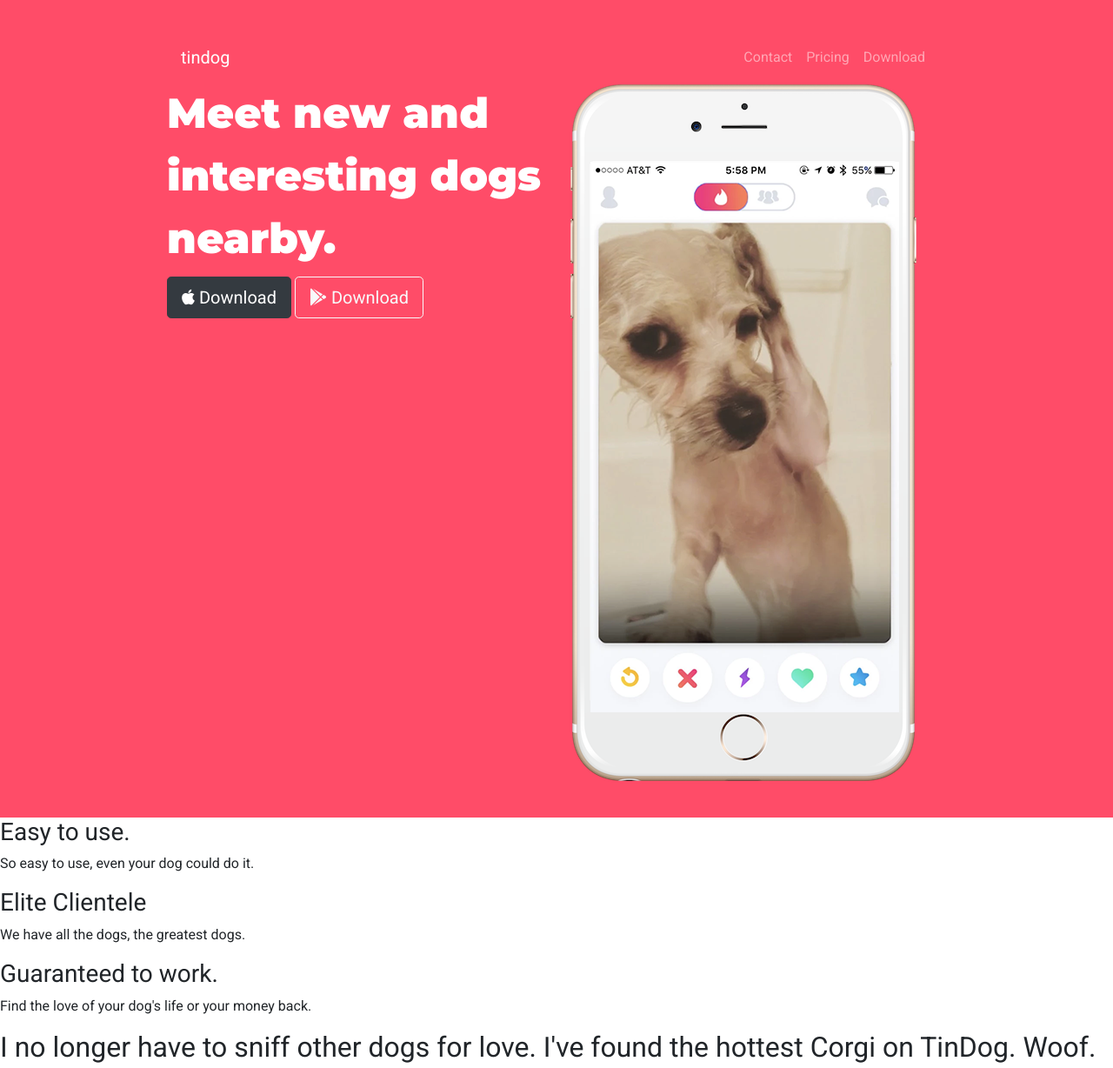
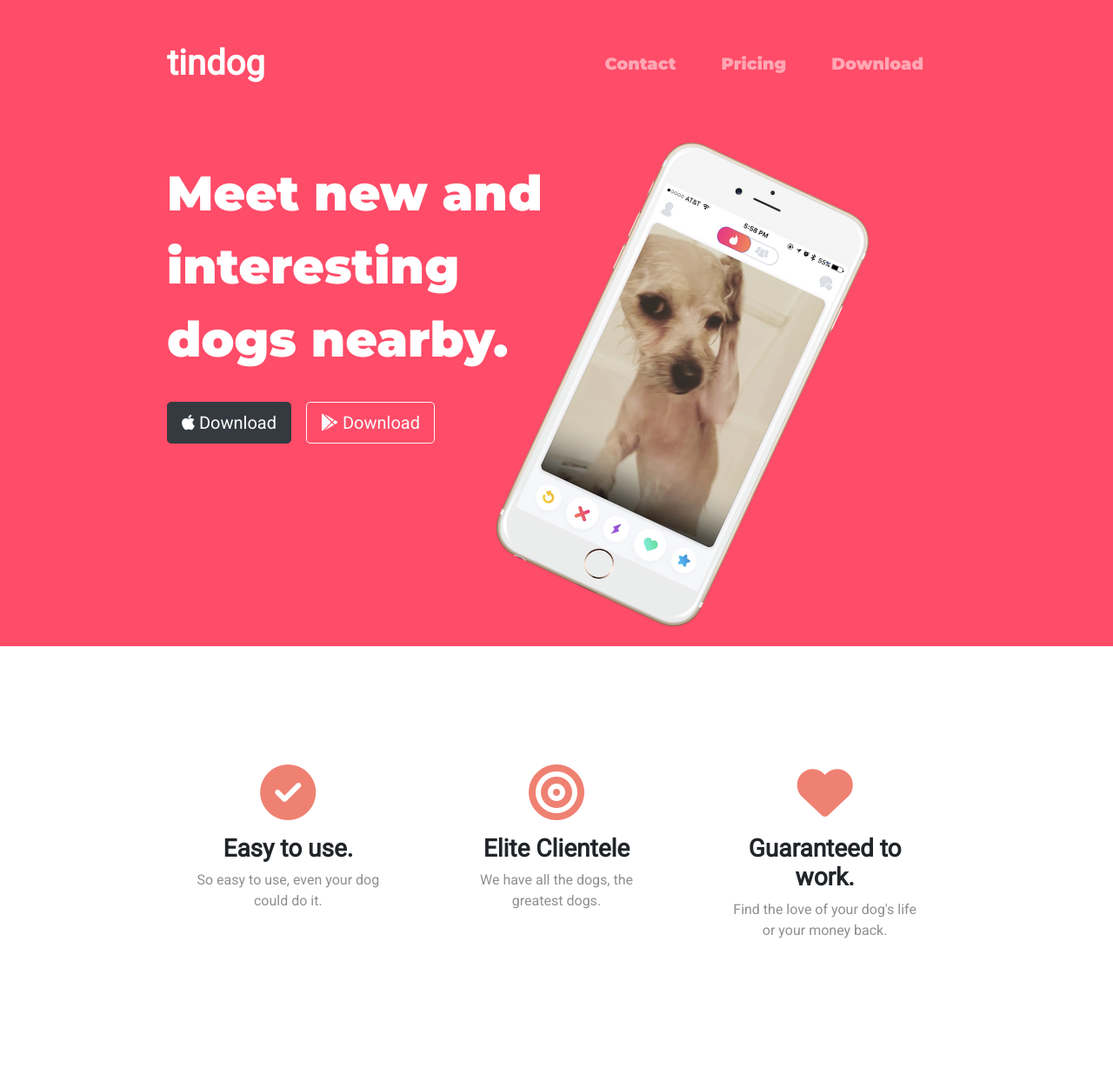
Before and after one commit to Byoo522/WebDevBootCamp2020, a plain HTML site: page Bootstrap/TinDog-Start-master/index.html in a window 1280 px wide. Shown: the top 1228 px of the page at 87% size. Drawn offline with nearby package versions, Linux system fonts and the light colour scheme.

Commit message:
Features
Added some icons and worked on features section.

```diff
--- a/Bootstrap/TinDog-Start-master/css/styles.css
+++ b/Bootstrap/TinDog-Start-master/css/styles.css
@@ -8,12 +8,74 @@ body {
     color: #fff;
 }
 
+
 h1 {
     font-family: 'Montserrat', sans-serif;
-    font-size: 3rem;
+    font-size: 3.5rem;
     line-height: 1.5;
+}
+
+h3 {
+    font-weight: bold;
+
+}
+
+p {
+    color: #8f8f8f;
 }
 
 .container-fluid {
     padding: 3% 15%;
 }
+
+/* Navigation Bar */
+.navbar {
+    padding: 0 0 4.5rem;
+}
+
+.navbar-brand {
+    font-family: 'Roboto', sans-serif;
+    font-size: 2.5rem;
+    font-weight: bold;
+}
+
+.nav-item {
+    padding: 0 18px;
+}
+
+.nav-link {
+    font-size: 1.2rem;
+    font-family: 'Montserrat', sans-serif;
+    font-weight: lighter;
+}
+
+/* Download Buttons */
+.download-button {
+    margin: 5% 3% 5% 0;
+}
+
+/* Title Image */
+.title-image {
+    width: 60%;
+    transform: rotate(25deg);
+}
+
+/* Features */
+#features {
+    padding: 7% 15%;
+    font-family: 'Roboto', sans-serif;
+}
+
+.feature-box {
+    text-align: center;
+    padding: 5%;
+}
+
+.icon {
+    color: #ef8172;
+    margin-bottom: 1rem;
+}
+
+.icon:hover {
+    color: #ff4c68;
+}
--- a/Bootstrap/TinDog-Start-master/index.html
+++ b/Bootstrap/TinDog-Start-master/index.html
@@ -60,12 +60,13 @@
       <div class="row">
         <div class="col-lg-6">
           <h1>Meet new and interesting dogs nearby.</h1>
-          <button type="button" class="btn btn-dark btn-lg"><i class="fab fa-apple"></i> Download</button>
-          <button type="button" class="btn btn-outline-light btn-lg"><i class="fab fa-google-play"></i>
+          <button type="button" class="btn btn-dark btn-lg download-button"><i class="fab fa-apple"></i>
+            Download</button>
+          <button type="button" class="btn btn-outline-light btn-lg download-button"><i class="fab fa-google-play"></i>
             Download</button>
         </div>
         <div class="col-lg-6">
-          <img src="images/iphone6.png" alt="iphone-mockup">
+          <img class="title-image" src="images/iphone6.png" alt="iphone-mockup">
         </div>
 
       </div>
@@ -76,16 +77,23 @@
   <!-- Features -->
 
   <section id="features">
-
+    <div class="row">
+      <div class="feature-box col-lg-4">
+        <i class="icon fas fa-check-circle fa-4x"></i>
         <h3>Easy to use.</h3>
         <p>So easy to use, even your dog could do it.</p>
-
+      </div>
+      <div class="feature-box col-lg-4">
+        <i class="icon fas fa-bullseye fa-4x"></i>
         <h3>Elite Clientele</h3>
         <p>We have all the dogs, the greatest dogs.</p>
-
+      </div>
+      <div class="feature-box col-lg-4">
+        <i class="icon fas fa-heart fa-4x"></i>
         <h3>Guaranteed to work.</h3>
         <p>Find the love of your dog's life or your money back.</p>
-
+      </div>
+    </div>
   </section>
 
 
```
Lines whose indentation alone changed are shown as unchanged.
